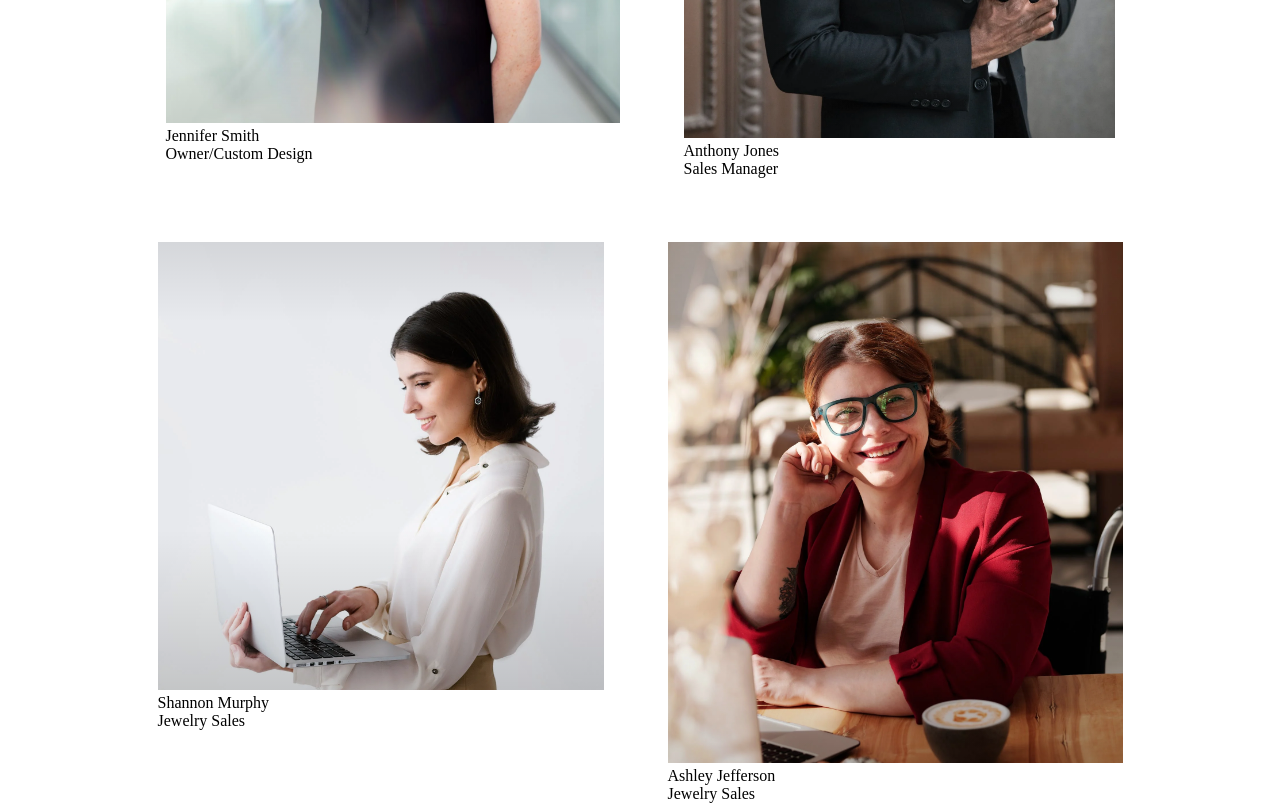
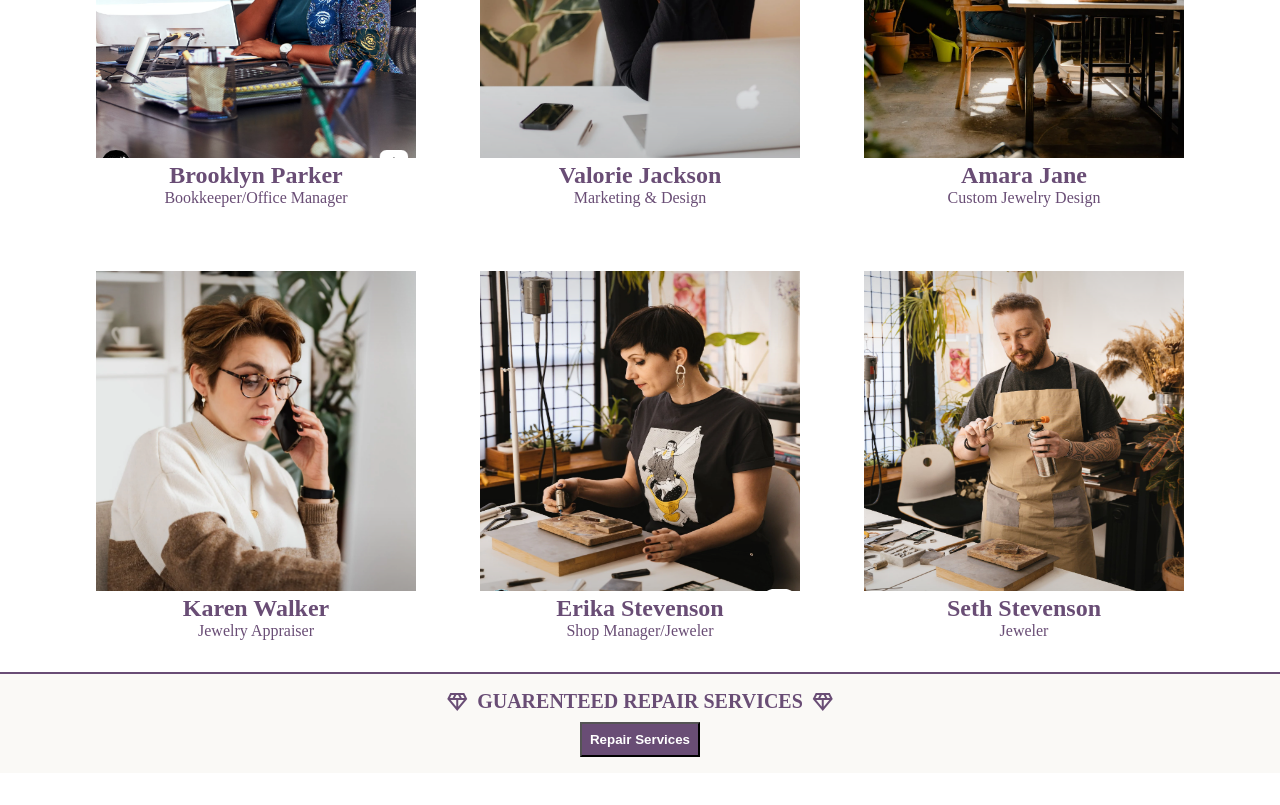
Before and after one commit to Amiriel01/Jewelry-Website, a React (Vite) app: page /team in a window 1280 px wide. Shown: the part 1220-2025 px from the top of the page. After the commit the page ends 1993 px from the top, so only its background shows below. Built offline with nearby package versions, Linux system fonts and the light colour scheme.

Commit message:
about page and employee page complete

```diff
--- a/src/App.css
+++ b/src/App.css
@@ -95,7 +95,8 @@ h1 {
     margin-top: 1rem;
 }
 
-.about-footer {
+.about-footer,
+.repair-footer {
     text-align: center;
     margin-bottom: 1rem;
     color:  rgb(105, 77, 117);
@@ -105,16 +106,19 @@ h1 {
     border-top: solid 2px rgb(105, 77, 117);
     display: flex;
     justify-content: center;
+    margin-top: 2rem;
 }
 
-#team-button-container {
+#team-button-container,
+#repair-button-container {
     background-color: #FAF9F6;
     display: flex;
     justify-content: center;
     padding-bottom: 1rem;
 }
 
-#team-button {
+#team-button,
+#repair-button {
     padding: 1rem;
     background-color: rgb(105, 77, 117);
     padding: .5rem;
@@ -244,7 +248,6 @@ h2 {
 }
 
 #diamond {
-    /* margin-top: .85rem; */
     font-size: 1.5rem;
 }
 
@@ -253,4 +256,16 @@ h2 {
     flex-wrap: wrap;
     gap: 4rem;
     justify-content: center;
+    text-align: center;
+    color: rgb(105, 77, 117)
 }
+
+.employee-image {
+    width: 20rem;
+    height: 20rem;
+}
+
+.employee-name {
+    font-weight: bold;
+    font-size: 1.5rem;
+}
--- a/src/Team.jsx
+++ b/src/Team.jsx
@@ -13,6 +13,7 @@ import custom from './images/custom.png'
 import finance from './images/finance.png'
 import jeweler1 from './images/jeweler1.png'
 import jeweler2 from './images/jeweler2.png'
+import { Link } from "react-router-dom";
 
 export default function Team() {
     const employees = ([
@@ -111,6 +112,24 @@ export default function Team() {
                     })
                     }
                 </div>
+                <div className="repair-footer">
+                        <span className="material-symbols-outlined" id="diamond" >
+                            diamond
+                        </span>
+                        <h2>
+                            GUARENTEED REPAIR SERVICES
+                        </h2>
+                        <span className="material-symbols-outlined" id="diamond" >
+                            diamond
+                        </span>
+                    </div>
+                    <div id="repair-button-container">
+                        <Link id="link" className="link" to="/Services">
+                            <button id="repair-button">
+                                Repair Services
+                            </button>
+                        </Link>
+                    </div>
             </main >
 
         </div >
```
